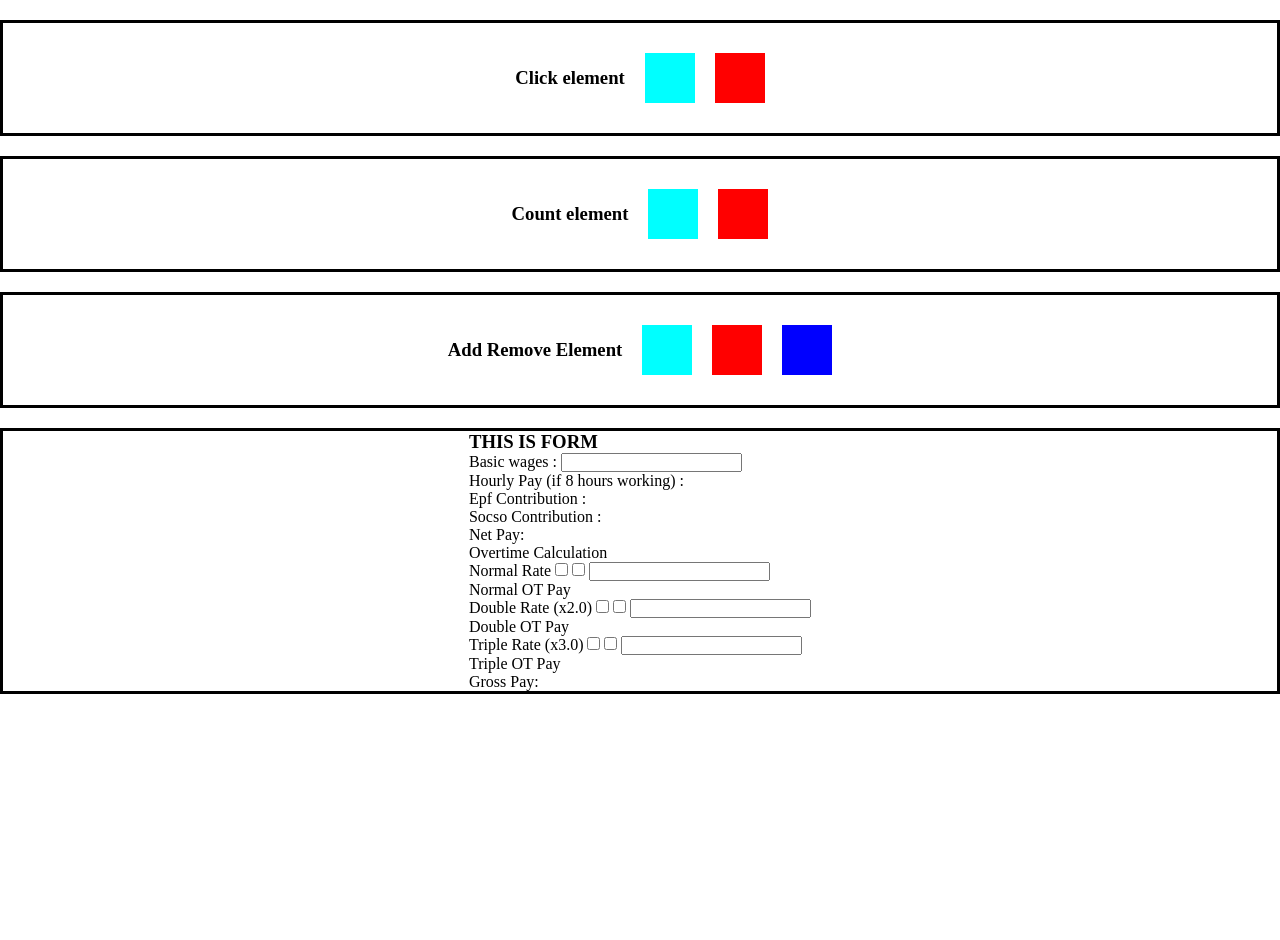
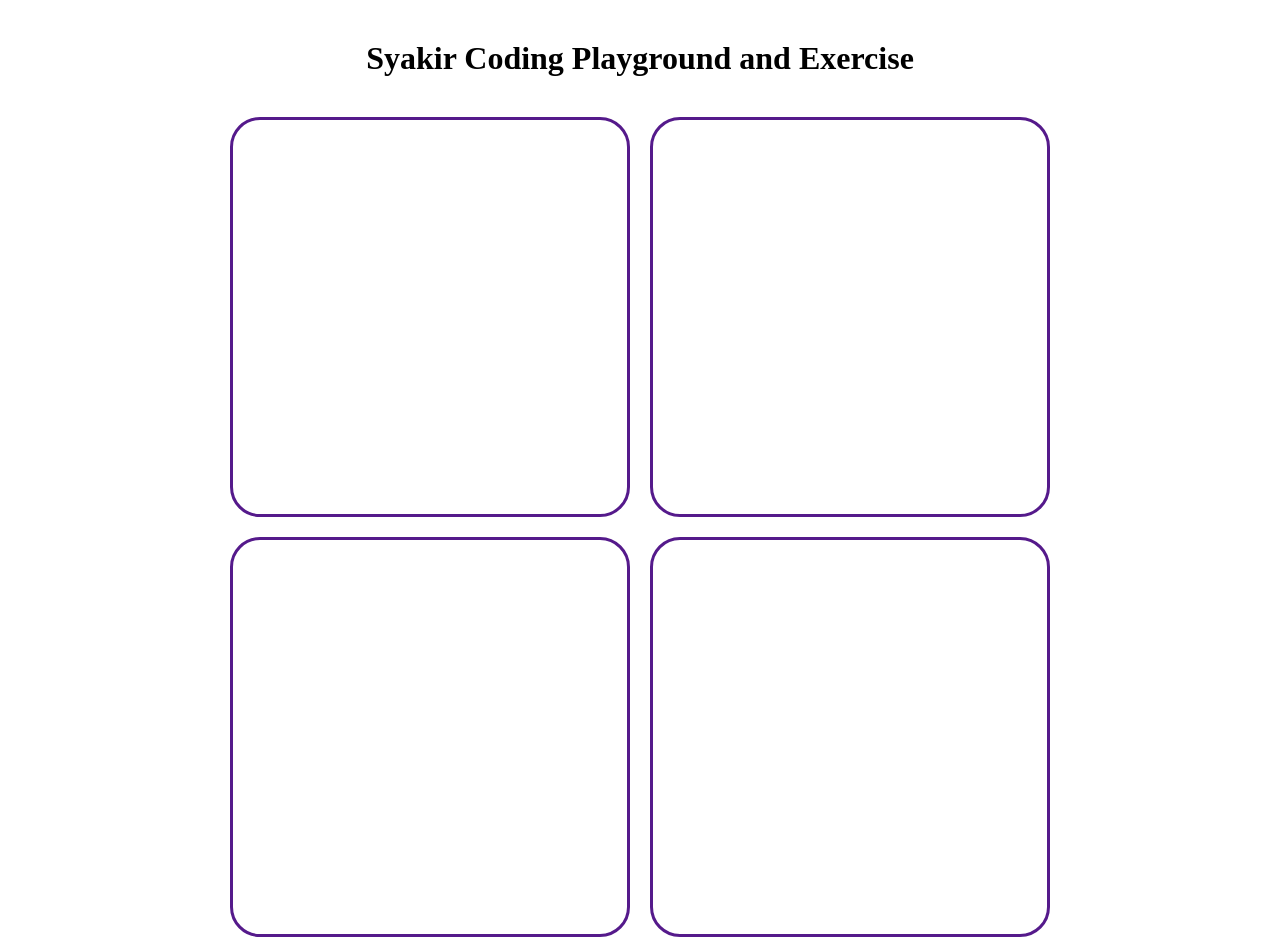
Before and after one commit to Syakirudin/js-playground, a plain HTML site: page index.html in a window 1280 px wide. Shown: the top 940 px of the page. Before the commit the page ends 800 px from the top, so only its background shows below. Drawn offline with Linux system fonts and the light colour scheme.

Commit message:
changes folders

```diff
--- /dev/null
+++ b/domManipulation/style.css
@@ -0,0 +1,100 @@
+*{
+    margin: 0;
+    padding: 0;
+    box-sizing: border-box;
+}
+
+.container-1{
+    margin: 20px auto;
+    border-style: solid;
+    display: flex;
+    flex-direction: row;
+    gap: 20px;
+    justify-content: center;
+    align-items: center;
+    padding: 30px;
+}
+
+.box-1{
+    width: 50px;
+    height: 50px;
+    background-color: aqua;
+}
+
+.box-2{
+    width: 50px;
+    height: 50px;
+    background-color: red;
+}
+
+.container-2{
+    margin: 20px auto;
+    border-style: solid;
+    display: flex;
+    flex-direction: row;
+    gap: 20px;
+    justify-content: center;
+    align-items: center;
+    padding: 30px;
+}
+
+.box-3{
+    width: 50px;
+    height: 50px;
+    background-color: aqua;
+}
+
+.box-4{
+    width: 50px;
+    height: 50px;
+    background-color: red;
+    text-align: center;
+    justify-content: center;
+
+}
+
+.container-3{
+    margin: 20px auto;
+    border-style: solid;
+    display: flex;
+    flex-direction: row;
+    gap: 20px;
+    justify-content: center;
+    align-items: center;
+    padding: 30px;
+}
+
+.box-5{
+    width: 50px;
+    height: 50px;
+    background-color: aqua;
+}
+
+.box-6{
+    width: 50px;
+    height: 50px;
+    background-color: red;
+    text-align: center;
+    justify-content: center;
+
+}
+
+.box-7{
+    width: 50px;
+    height: 50px;
+    background-color: blue;
+    text-align: center;
+    justify-content: center;
+
+}
+
+
+.form-container{
+    display: flex;
+    flex-direction: column;
+    justify-content: center;
+    align-items: center;
+    gap: 20px;
+    border-style: solid;
+
+}
--- a/index.html
+++ b/index.html
@@ -1,70 +1,27 @@
 <!DOCTYPE html>
 <html lang="en">
+<head>
+    <meta charset="UTF-8">
+    <meta name="viewport" content="width=device-width, initial-scale=1.0">
+    <link rel="stylesheet" href="./style.css">
 
-<head>
-  <meta charset="UTF-8" />
-  <meta name="viewport" content="width=device-width, initial-scale=1.0" />
-  <link rel="stylesheet" href="style.css" />
-  <title>JS Playground</title>
+    <title>Syakir Coding Playground and Exercise</title>
 </head>
-
 <body>
-  <div class="container-1" id="container-1">
-    <h3>Click element</h3>
-    <div class="box-1" id="box-1"></div>
-    <div class="box-2" id="box-2"></div>
-  </div>
-
-  <div class="container-2" id="container-2">
-    <h3>Count element <span id="count"></span></h3>
-    <div class="box-3" id="box-3"></div>
-    <div class="box-4" id="box-4"></div>
-  </div>
-
-  <div class="container-3" id="container-3">
-    <h3>Add Remove Element</h3>
-    <div class="box-5" id="box-5"></div>
-    <div class="box-6" id="box-6"></div>
-    <div class="box-7" id="box-7"></div>
-  </div>
-
-  <div class="form-container">
-    <form action="" id="wageForm">
-      <h3>THIS IS FORM</h3>
-
-      <label for="basicWage">Basic wages :</label>
-      <input type="number" id="basicWage" />
-
-      <p>Hourly Pay (if 8 hours working) : <span id="hourlyPay"></span></p>
-      <p>Epf Contribution : <span id="epfPay"></span></p>
-      <p>Socso Contribution : <span id="socsoPay"></span></p>
-      <p>Net Pay: <span id="netPay"></span></p>
-
-      <p>Overtime Calculation</p>
-      <label for="otHours"> Normal Rate</label>
-
-      <input type="checkbox" name="otRate" id="1.0Rate" />
-      <input type="checkbox" name="otRate" id="1.5Rate" />
-      <input type="number" id="normalRate" />
-      <p>Normal OT Pay<span id="normalPay"></span></p>
-
-      <label for="otHours"> Double Rate (x2.0)</label>
-      <input type="checkbox" name="otRate" id="2.0Rate" />
-      <input type="checkbox" name="otRate" id="2.0RateAfter8Hours" />
-      <input type="number" id="doubleRate" />
-      <p>Double OT Pay<span id="doublePay"></span></p>
-
-      <label for="otHours"> Triple Rate (x3.0)</label>
-      <input type="checkbox" name="otRate" id="3.0Rate" />
-      <input type="checkbox" name="otRate" id="3.0RateAfter8Hours" />
-      <input type="number" id="tripleRate" />
-      <p>Triple OT Pay<span id="triplePay"></span></p>
-
-      <p>Gross Pay:<span id="grossPay"></span></p>
-    </form>
-  </div>
-
-  <script src="script.js"></script>
+    <div class="main-container">
+        <div class="header-container">
+            <h1>Syakir Coding Playground and Exercise</h1>
+        </div>
+        <div class="body-container">
+            <a href=""><div class="card card-1"></div></a>
+            <a href=""><div class="card card-2"></div></a>
+            <a href=""><div class="card card-4"></div></a>
+            <a href=""><div class="card card-5"></div></a>
+            <a href=""><div class="card card-6"></div></a>
+            <a href=""><div class="card card-3"></div></a>
+            <a href=""><div class="card card-7"></div></a>
+            <a href=""><div class="card card-8"></div></a>
+        </div>
+    </div>
 </body>
-
 </html>
--- a/style.css
+++ b/style.css
@@ -2,99 +2,35 @@
     margin: 0;
     padding: 0;
     box-sizing: border-box;
-}
-
-.container-1{
-    margin: 20px auto;
-    border-style: solid;
-    display: flex;
-    flex-direction: row;
-    gap: 20px;
-    justify-content: center;
-    align-items: center;
-    padding: 30px;
-}
-
-.box-1{
-    width: 50px;
-    height: 50px;
-    background-color: aqua;
-}
-
-.box-2{
-    width: 50px;
-    height: 50px;
-    background-color: red;
-}
-
-.container-2{
-    margin: 20px auto;
-    border-style: solid;
-    display: flex;
-    flex-direction: row;
-    gap: 20px;
-    justify-content: center;
-    align-items: center;
-    padding: 30px;
-}
-
-.box-3{
-    width: 50px;
-    height: 50px;
-    background-color: aqua;
-}
-
-.box-4{
-    width: 50px;
-    height: 50px;
-    background-color: red;
-    text-align: center;
-    justify-content: center;
 
 }
 
-.container-3{
+.main-container{
     margin: 20px auto;
-    border-style: solid;
+    /* border-style: solid; */
+    margin: 30px auto;
+    text-align: center;
+    height: auto;
+    width: 1080px;
+    padding-bottom: 50px;
+}
+
+.header-container{
+    margin: 40px auto;
+    /* border-style: solid; */
+}
+
+.body-container{
     display: flex;
     flex-direction: row;
+    flex-wrap: wrap;
+    justify-content: center;
     gap: 20px;
-    justify-content: center;
-    align-items: center;
-    padding: 30px;
 }
 
-.box-5{
-    width: 50px;
-    height: 50px;
-    background-color: aqua;
+.card{
+    width: 400px;
+    height: 400px;
+    border-style: solid;
+    border-radius: 30px;
 }
-
-.box-6{
-    width: 50px;
-    height: 50px;
-    background-color: red;
-    text-align: center;
-    justify-content: center;
-
-}
-
-.box-7{
-    width: 50px;
-    height: 50px;
-    background-color: blue;
-    text-align: center;
-    justify-content: center;
-
-}
-
-
-.form-container{
-    display: flex;
-    flex-direction: column;
-    justify-content: center;
-    align-items: center;
-    gap: 20px;
-    border-style: solid;
-
-}
```
Also changed, not shown: domManipulation/index.html (added, +70 -0 lines), domManipulation/script.js (renamed from script.js).
